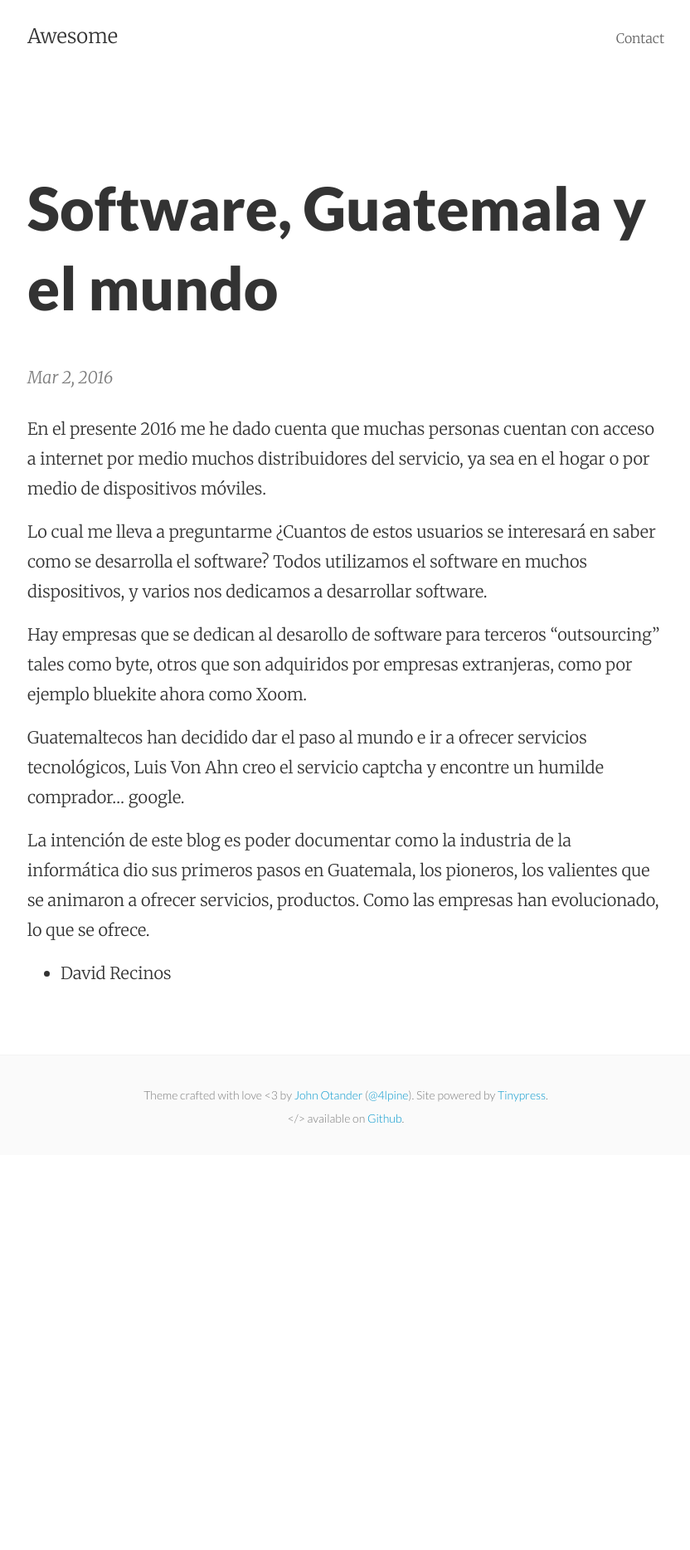
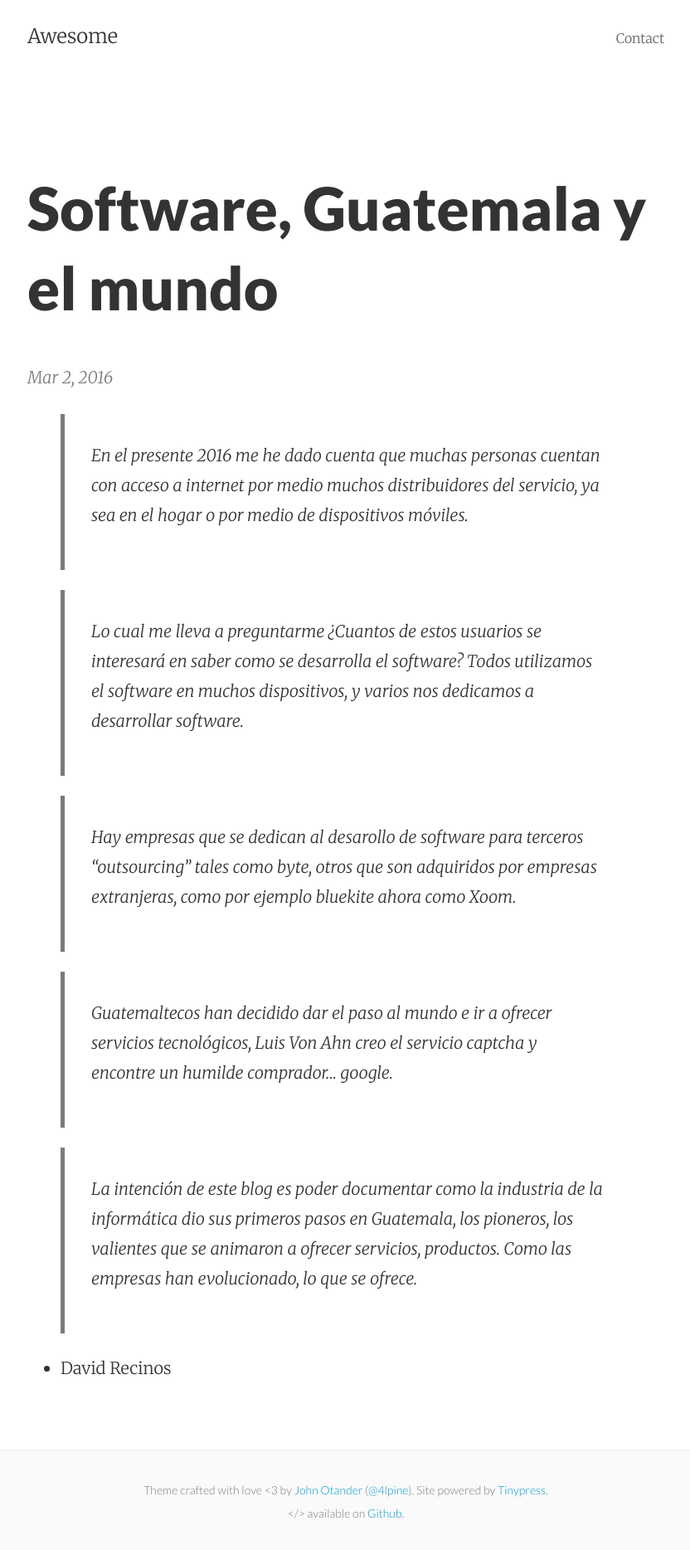
Before and after one commit to fagoner/fagoner.github.io, a Jekyll site: the page built from _posts/2016-03-02-software-guatemala-y-el-mundo.markdown, in a window 1280 px wide. Shown: the whole page at 83% size, without its empty margins (223-1055 px from the left). Built offline with Jekyll 4.4.1, drawn with Linux system fonts in a browser that asks for light colours; before the commit the page ends 1392 px from its top, so only the background shows below that.

```diff
--- a/_posts/2016-03-02-software-guatemala-y-el-mundo.markdown
+++ b/_posts/2016-03-02-software-guatemala-y-el-mundo.markdown
@@ -3,14 +3,14 @@ published: true
 title: Software, Guatemala y el mundo
 layout: post
 ---
-En el presente 2016 me he dado cuenta que muchas personas cuentan con acceso a internet por medio muchos distribuidores del servicio, ya sea en el hogar o por medio de dispositivos móviles.
+>En el presente 2016 me he dado cuenta que muchas personas cuentan con acceso a internet por medio muchos distribuidores del servicio, ya sea en el hogar o por medio de dispositivos móviles.
 
-Lo cual me lleva a preguntarme ¿Cuantos de estos usuarios se interesará en saber como se desarrolla el software? Todos utilizamos el software en muchos dispositivos, y varios nos dedicamos a desarrollar software.
+>Lo cual me lleva a preguntarme ¿Cuantos de estos usuarios se interesará en saber como se desarrolla el software? Todos utilizamos el software en muchos dispositivos, y varios nos dedicamos a desarrollar software.
 
-Hay empresas que se dedican al desarollo de software para terceros "outsourcing" tales como byte, otros que son adquiridos por empresas extranjeras, como por ejemplo bluekite ahora como Xoom.
+>Hay empresas que se dedican al desarollo de software para terceros "outsourcing" tales como byte, otros que son adquiridos por empresas extranjeras, como por ejemplo bluekite ahora como Xoom.
 
-Guatemaltecos han decidido dar el paso al mundo e ir a ofrecer servicios tecnológicos, Luis Von Ahn creo el servicio captcha y encontre un humilde comprador... google.
+>Guatemaltecos han decidido dar el paso al mundo e ir a ofrecer servicios tecnológicos, Luis Von Ahn creo el servicio captcha y encontre un humilde comprador... google.
 
-La intención de este blog es poder documentar como la industria de la informática dio sus primeros pasos en Guatemala, los pioneros, los valientes que se animaron a ofrecer servicios, productos. Como las empresas han evolucionado, lo que se ofrece.
+>La intención de este blog es poder documentar como la industria de la informática dio sus primeros pasos en Guatemala, los pioneros, los valientes que se animaron a ofrecer servicios, productos. Como las empresas han evolucionado, lo que se ofrece.
 
 - David Recinos
```
